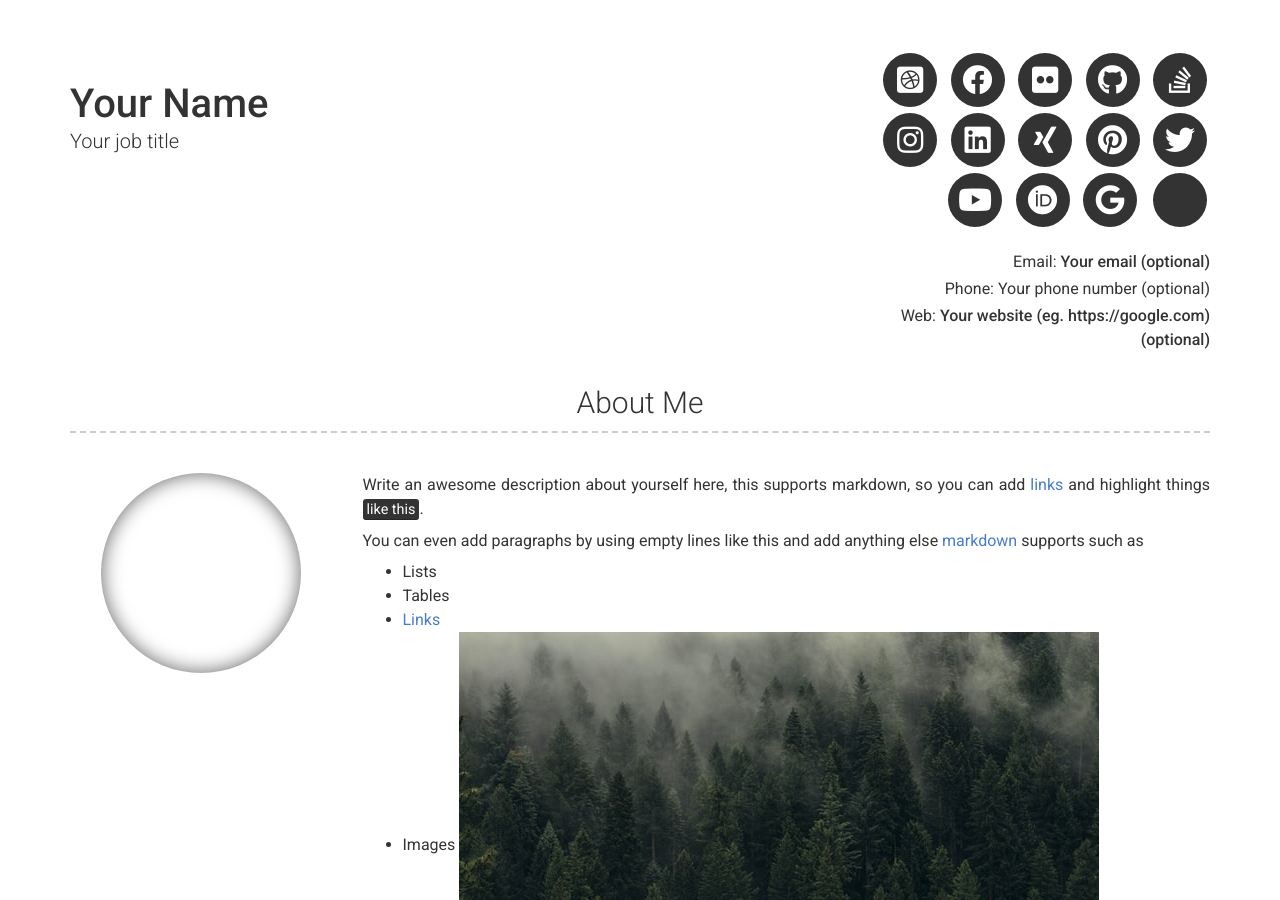
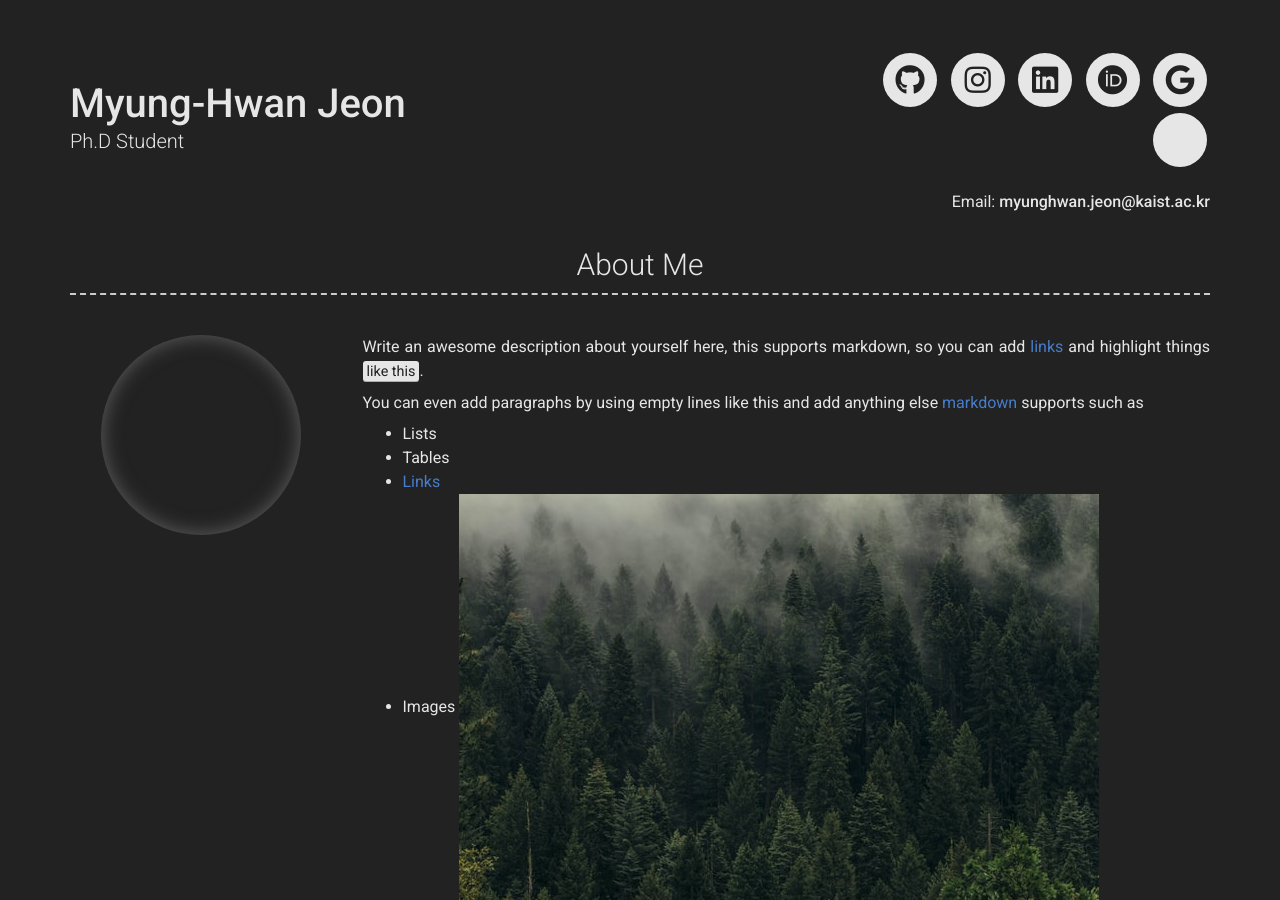
Before and after one commit to MyungHwanJeon/MyungHwanJeon.github.io, a Jekyll site: the page built from index.md, in a window 1280 px wide and 900 px high. Built offline with Jekyll 4.4.1, drawn with Linux system fonts in a browser that asks for light colours; nearby versions of some CDN libraries; some of the changed text lies outside the part shown.

Commit message:
Update _config.yml

```diff
--- a/_config.yml
+++ b/_config.yml
@@ -6,32 +6,32 @@ repository: Git repository where your resume will be hosted, only required if yo
 version: 2
 
 # Personal info
-name: Your Name
-title: Your job title
-email: Your email (optional)
+name: Myung-Hwan Jeon
+title: Ph.D Student
+email: myunghwan.jeon@kaist.ac.kr
 # email_title: Email (Email title override)
-phone: Your phone number (optional)
+# phone: Your phone number (optional)
 # phone_title: Phone (Phone title override)
-website: Your website (eg. https://google.com)(optional)
+# website: Your website (eg. https://google.com)(optional)
 # website_title: Web (Website title override)
 
 # Dark Mode (true/false/never)
-darkmode: false
+darkmode: true
 
 # Social links
-twitter_username: jekyllrb
-github_username:  jekyll
-stackoverflow_username: "00000001"
-dribbble_username: jekyll
-facebook_username: jekyll
-flickr_username: jekyll
-instagram_username: jekyll
-linkedin_username: jekyll
-xing_username: jekyll
-pinterest_username: jekyll
-youtube_username: jekyll
-orcid_username: 0000-0000-0000-0000
-googlescholar_username: D847cGsAAAAJ
+#twitter_username: jekyllrb
+github_username:  Myung-Hwan Jeon
+#stackoverflow_username: "00000001"
+#dribbble_username: jekyll
+#facebook_username: jekyll
+#flickr_username: jekyll
+instagram_username: jeon____
+linkedin_username: Myung-Hwan Jeon
+#xing_username: jekyll
+#pinterest_username: jekyll
+#youtube_username: jekyll
+orcid_username: 0000-0003-3611-0298
+googlescholar_username: ivOqySYAAAAJ
 
 # Additional icon links
 additional_links:
```
